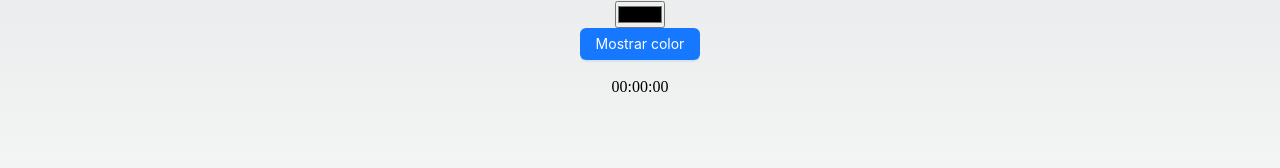
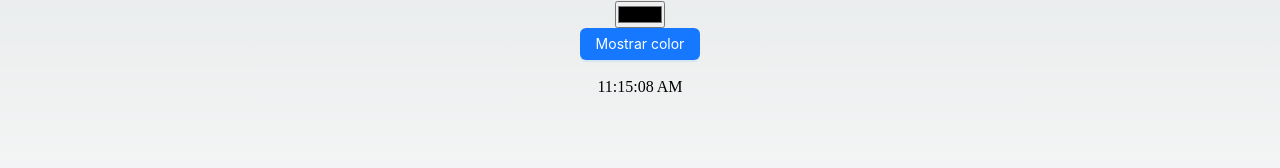
Before and after one commit to Aluonam/pt_281123, a Next.js app: page / in a window 1280 px wide. Shown: the part 402-570 px from the top of the page. Built offline with nearby package versions, Linux system fonts and the light colour scheme.

Commit message:
feat: show in the screen with useState

```diff
--- a/pages/components/ActualHour.jsx
+++ b/pages/components/ActualHour.jsx
@@ -7,7 +7,7 @@ const ActualHour = () => {
     useEffect(() => {
       const interval = setInterval(()=>{
         const date = new Date();
-        console.log(date.toLocaleString().split(",")[1])
+        setHour(date.toLocaleString().split(",")[1])
       }, 1000)
       return ()=> clearInterval(interval)
     }, [])
```
